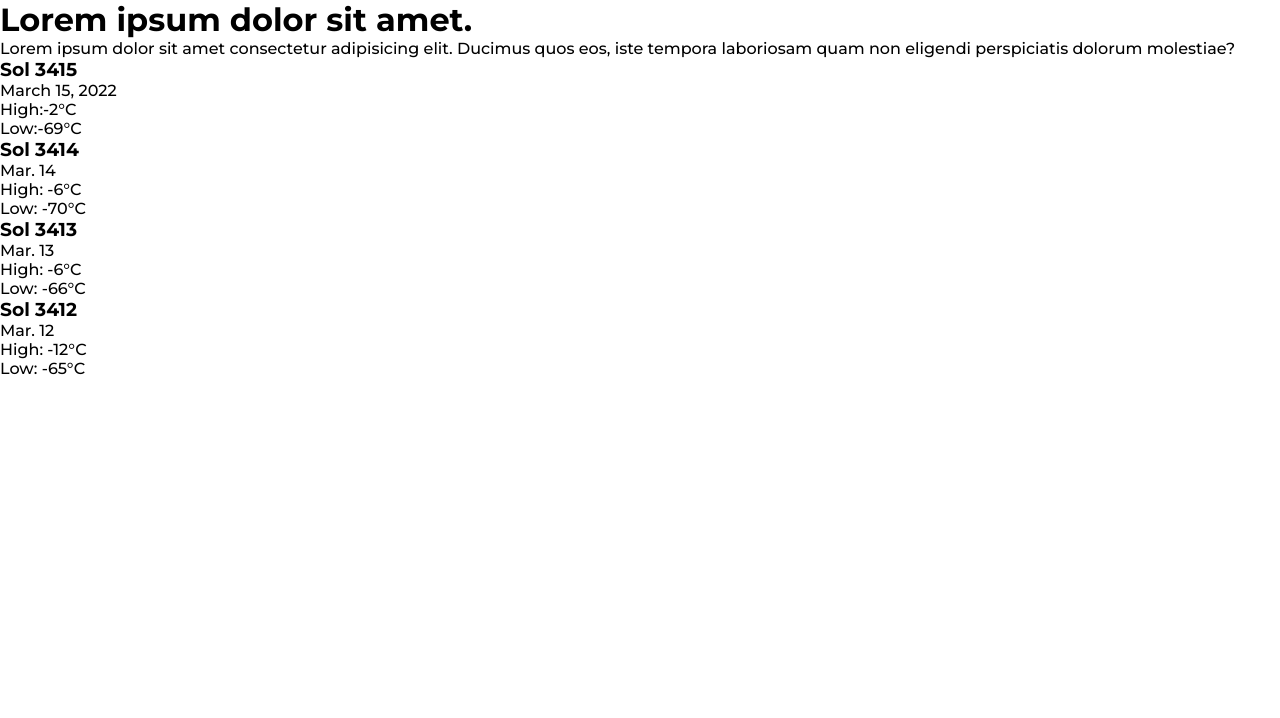
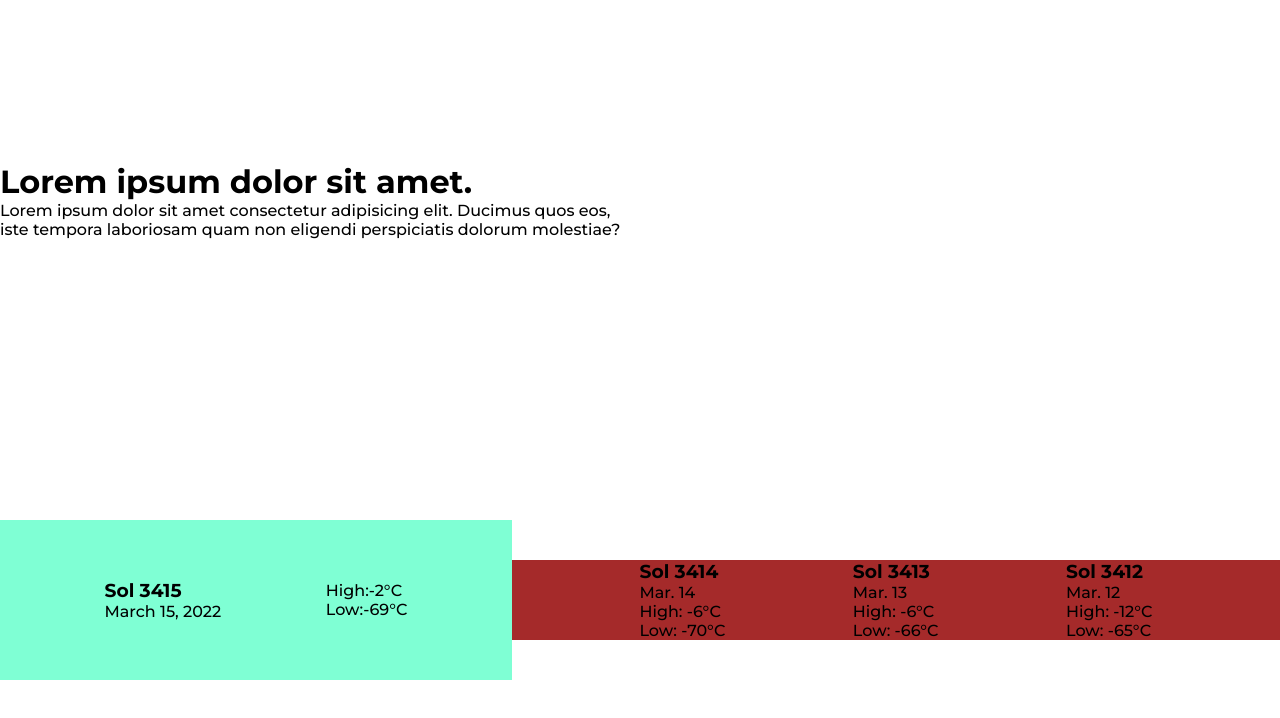
Before and after one commit to Pantella/NASA-INSIGHT-MARS-WEATHER, a website built with Parcel: page src/index.html in a window 1280 px wide. Built offline with nearby package versions, Linux system fonts and the light colour scheme.

Commit message:
Layout settings with flex-box

```diff
--- a/src/index.html
+++ b/src/index.html
@@ -1,66 +1,71 @@
 <!DOCTYPE html>
 <html lang="en">
   <head>
-    <meta charset="UTF-8">
-    <meta http-equiv="X-UA-Compatible" content="IE=edge">
-    <meta name="viewport" content="width=device-width, initial-scale=1.0">
+    <meta charset="UTF-8" />
+    <meta http-equiv="X-UA-Compatible" content="IE=edge" />
+    <meta name="viewport" content="width=device-width, initial-scale=1.0" />
     <title>Mars Weather - InSight Mission</title>
-    <link rel="stylesheet" href="./scss/style.scss">
+    <link rel="stylesheet" href="./scss/style.scss" />
   </head>
   <body>
-    <header>
+    <div class="panel-container">
+      <header class="panel-header">
+          <div class="header-card">
             <h1>Lorem ipsum dolor sit amet.</h1>
-        <p>Lorem ipsum dolor sit amet consectetur adipisicing elit. Ducimus quos eos, iste tempora laboriosam quam non eligendi perspiciatis dolorum molestiae?</p>
+            <p>
+              Lorem ipsum dolor sit amet consectetur adipisicing elit. Ducimus quos
+              eos, iste tempora laboriosam quam non eligendi perspiciatis dolorum
+              molestiae?
+            </p>
+          </div>
       </header>
-    <main>
-        <div>
-            <section>
-                <article>
-                    <div>
+      <main class="panel-data">
+        <section class="panel-data-today">
+          <article class="card-today">
+            <div class="sol-date">
               <h3>Sol 3415</h3>
               <p>March 15, 2022</p>
             </div>
-                    <div>
+            <div class="sol-info">
               <p>High:-2°C</p>
               <p>Low:-69°C</p>
             </div>
           </article>
         </section>
-                <article>
-                    <div>
+        <section class="panel-data-before">
+            <article class="card-before">
+                <div class="sol-date">
                   <h3>Sol 3414</h3>
                   <p>Mar. 14</p>
                 </div>
-                    <div>
+                <div class="sol-info">
                   <p>High: -6°C</p>
                   <p>Low: -70°C</p>
                 </div>
               </article>
-                <article>
-                    <div>
+              <article class="card-before">
+                <div class="sol-date">
                   <h3>Sol 3413</h3>
                   <p>Mar. 13</p>
                 </div>
-                    <div>
+                <div class="sol-info">
                   <p>High: -6°C</p>
                   <p>Low: -66°C</p>
                 </div>
               </article>
-                <article>
-                    <div>
+              <article class="card-before">
+                <div class="sol-date">
                   <h3>Sol 3412</h3>
                   <p>Mar. 12</p>
                 </div>
-                    <div>
+                <div class="sol-info">
                   <p>High: -12°C</p>
                   <p>Low: -65°C</p>
                 </div>
               </article>
-            <section>
-
         </section>
+      </main>
     </div>
-    </main>
     <script src="./js/main.js"></script>
   </body>
 </html>
--- /dev/null
+++ b/src/scss/_header.scss
@@ -0,0 +1,15 @@
+@import './variables';
+@import './mixins';
+
+.panel-header {
+    min-height: 50vh;
+    max-height: 50vh;
+
+    @include flex-row;
+    @include flex-start-center;
+
+    .header-card {
+        min-width: 50vw;
+        max-width: 50vw;;
+    }
+}
--- /dev/null
+++ b/src/scss/_main.scss
@@ -0,0 +1,59 @@
+@import './variables';
+@import './mixins';
+
+.panel-data {
+    min-height: 50vh;
+    max-height: 50vh;
+
+    min-width: 100vw;
+    max-width: 100vw;
+
+    @include flex-row;
+    @include flex-evenly-center;
+    // justify-content: space-evenly;
+    // align-items: center;
+
+    .panel-data-today {
+        background-color: aquamarine;
+
+        min-width: 40vw;
+        max-width: 40vw;
+
+        .card-today {
+            height: 20vh;
+
+            @include flex-row;
+            @include flex-evenly-center;
+
+            .sol-date {
+
+            }
+
+            .sol-info {
+
+            }
+        }
+    }
+
+    .panel-data-before {
+        background-color: brown;
+        min-width: 60vw;
+        max-width: 60vw;
+
+        @include flex-row;
+        @include flex-evenly-center;
+
+        .card-before {
+            @include flex-column;
+            @include flex-center-start;
+
+            .sol-date {
+
+            }
+
+            .sol-info {
+
+            }
+        }
+    }
+}
--- /dev/null
+++ b/src/scss/_mixins.scss
@@ -0,0 +1,29 @@
+@mixin flex-row {
+    display: flex;
+    flex-flow: row nowrap;
+}
+
+@mixin flex-column {
+    display: flex;
+    flex-flow: column nowrap;
+}
+
+@mixin flex-center {
+    justify-content: center;
+    align-items: center;
+}
+
+@mixin flex-center-start {
+    justify-content: center;
+    align-items: flex-start;
+}
+
+@mixin flex-start-center {
+    justify-content: flex-start;
+    align-items: center;
+}
+
+@mixin flex-evenly-center {
+    justify-content: space-evenly;
+    align-items: center;
+}
--- a/src/scss/style.scss
+++ b/src/scss/style.scss
@@ -1,2 +1,11 @@
 @use './reset';
+@use './header';
+@use './main';
+
 @import './variables';
+@import './mixins';
+
+.panel-container {
+    @include flex-column;
+    @include flex-center-start;
+}
```
Lines whose indentation alone changed are shown as unchanged.
